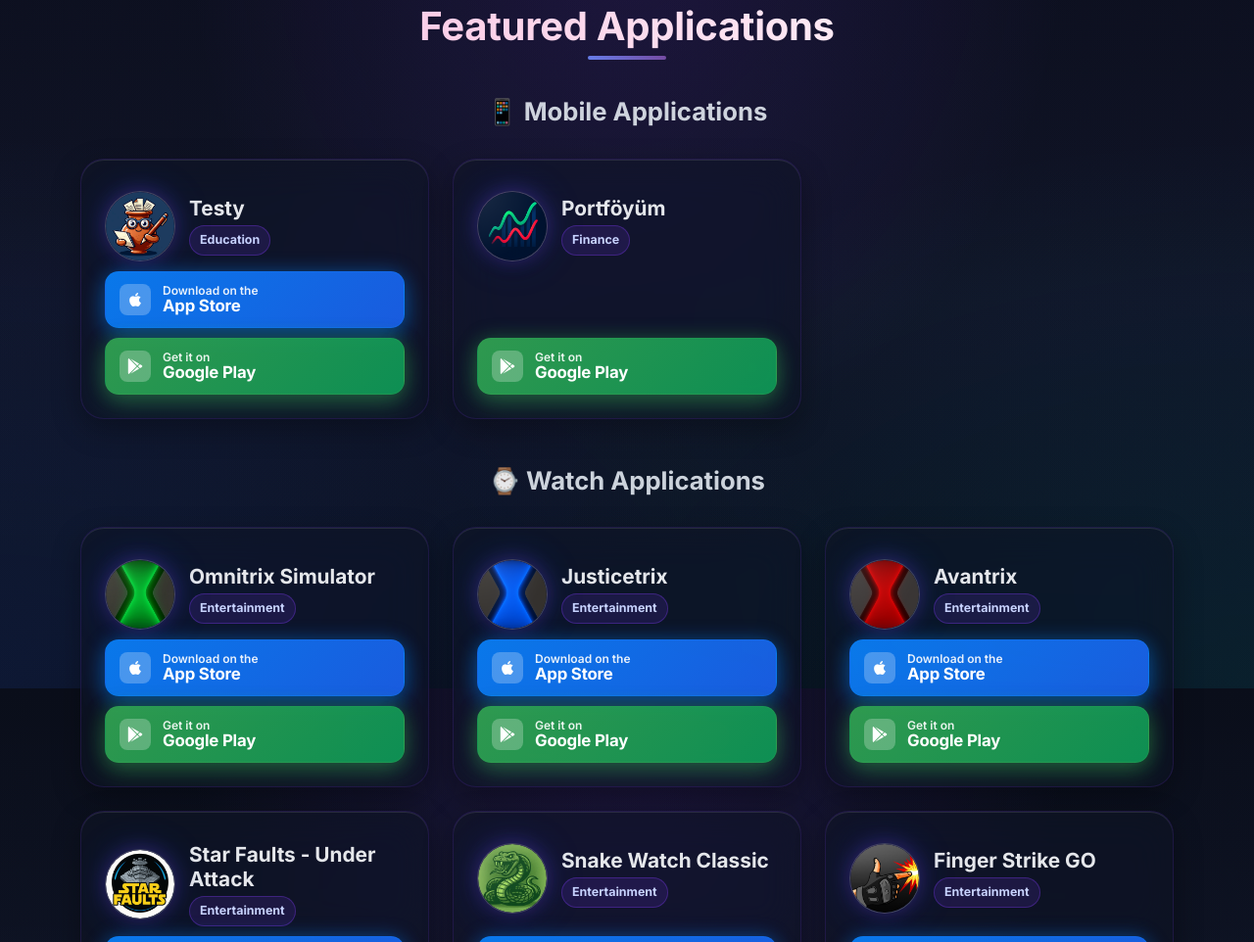
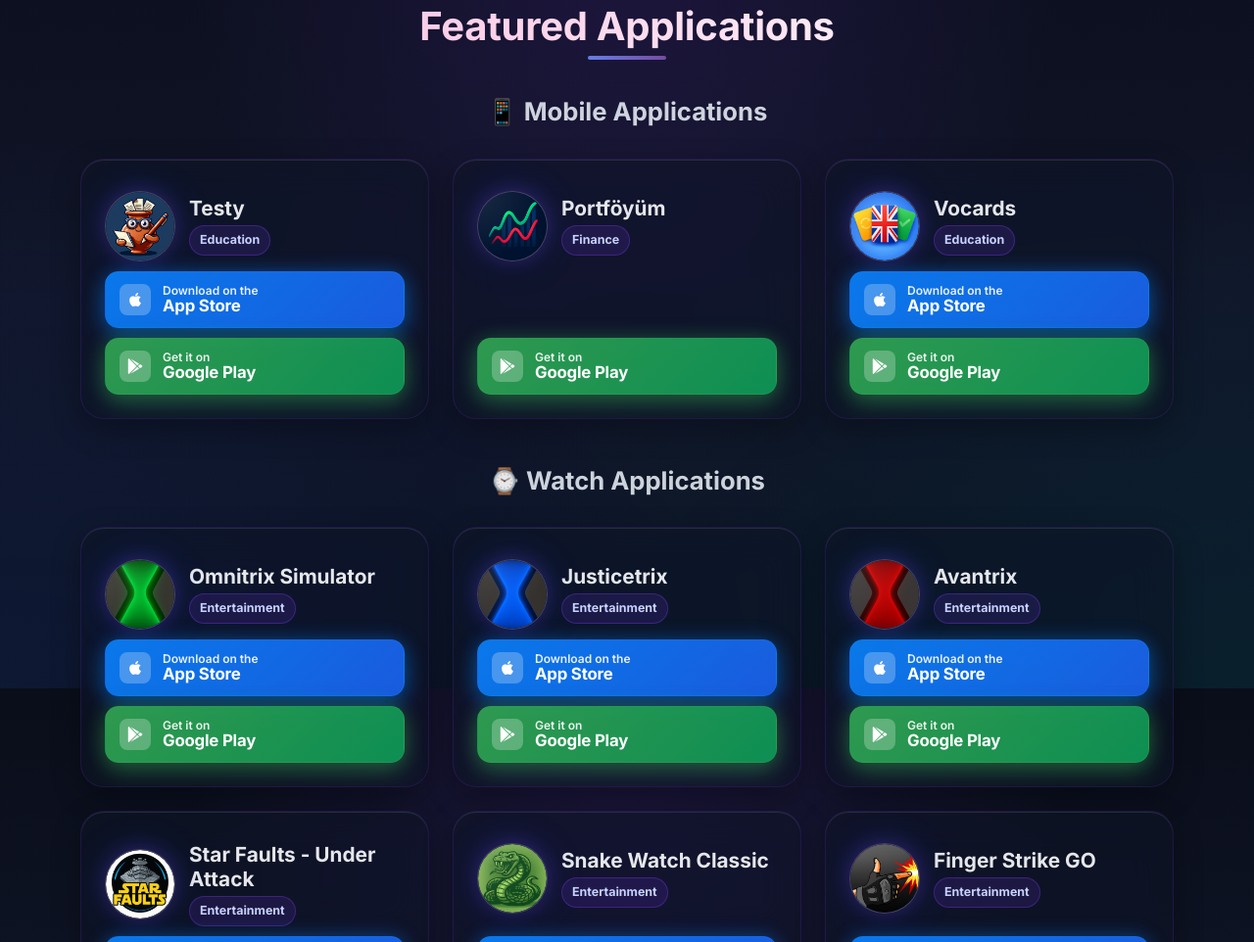
Before and after one commit to Muhammedguven/muhammedguven, a plain HTML site: page index.html in a window 1280 px wide. Shown: the part 897-1859 px from the top of the page at 98% size. Drawn offline with nearby package versions, Linux system fonts and the light colour scheme.

Commit message:
add vocards

```diff
--- a/index.html
+++ b/index.html
@@ -953,6 +953,30 @@
                             </div>
                         </div>
                     </div>
+
+                    <div class="col">
+                        <div class="app-card">
+                            <div class="app-header">
+                                <div class="app-icon">
+                                    <img src="assets/vocards.webp" alt="Vocards">
+                                </div>
+                                <div class="app-meta">
+                                    <h3 class="app-title">Vocards</h3>
+                                    <p class="app-category">Education</p>
+                                </div>
+                            </div>
+                            <div class="app-links">
+                                <a href="https://apps.apple.com/us/app/english-flashcards-vocards/id6757130714" class="store-btn app-store-btn">
+                                    <span class="store-icon"><i class="fab fa-apple"></i></span>
+                                    <span class="store-text"><small>Download on the</small><strong>App Store</strong></span>
+                                </a>
+                                <a href="https://play.google.com/store/apps/details?id=com.kolapps.vocards" class="store-btn play-store-btn">
+                                    <span class="store-icon"><i class="fab fa-google-play"></i></span>
+                                    <span class="store-text"><small>Get it on</small><strong>Google Play</strong></span>
+                                </a>
+                            </div>
+                        </div>
+                    </div>
                 </div>
             </div>
 
```
Also changed, not shown: assets/vocards.webp (added).
